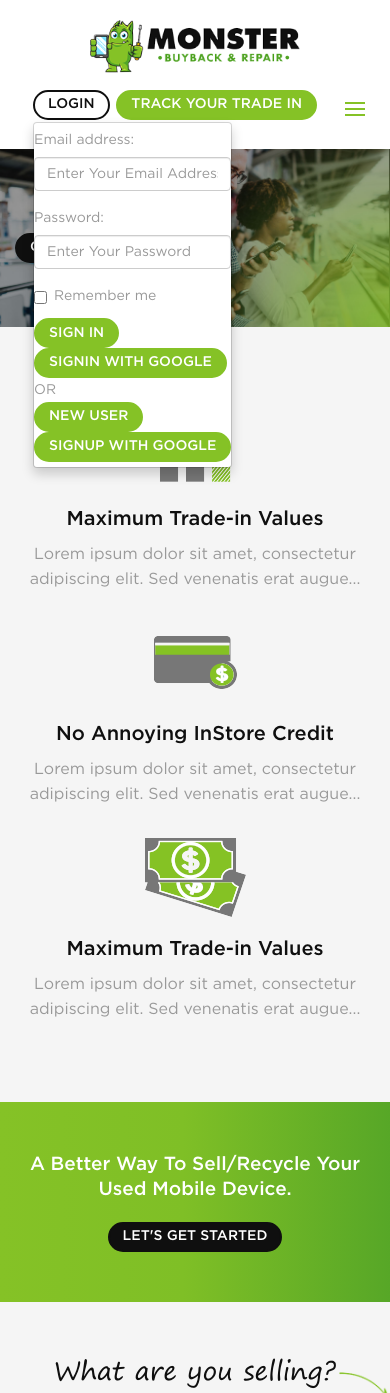
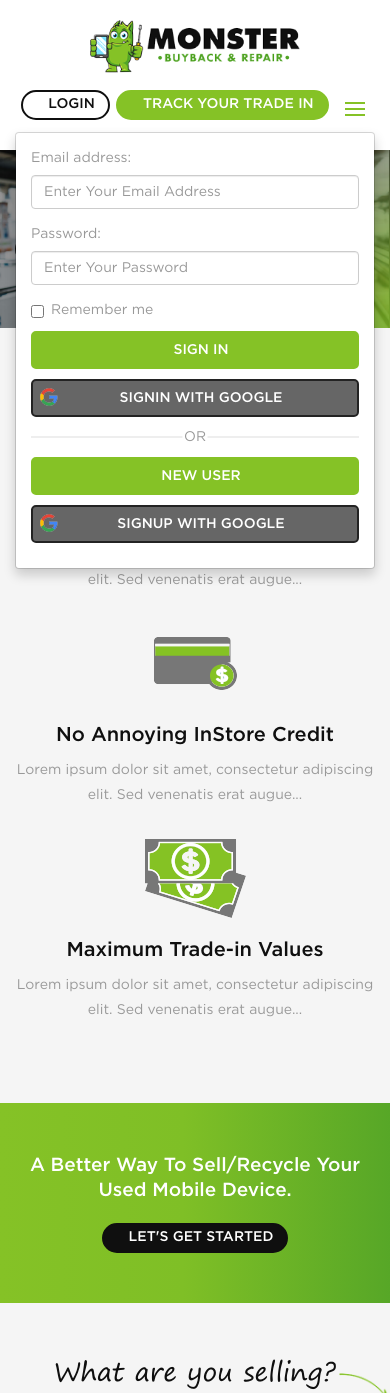
Before and after one commit to amitraj2000/monster, a CodeIgniter app: page /monster/index.php/home/index in a window 390 px wide, after a click on "LOGIN". Shown: the top 1393 px of the page. Run offline with CodeIgniter, Linux system fonts and the light colour scheme; data that the repository does not hold is empty; some libraries are stand-ins or nearby versions.

Commit message:
design change

```diff
--- a/assets/css/responsive.css
+++ b/assets/css/responsive.css
@@ -228,13 +228,26 @@ html.responsive, .responsive body{overflow-y: hidden;}
 	}
 	.detils_list ul li{ margin: 0; }
 	.detils_list{ font-size: 14px; line-height: 18px; }
+
+	.login_sec ul li{float: none; display: inline-block; margin-bottom: 10px; position: static;}
+	.login_sec ul{padding-left: 0; position: relative;}
+	.dropdown-menu{
+		min-width: 270px;
+		left: 50%;
+		transform: translate(-50%,0);
+	}
 }
 /*480px*/
 @media only screen and (max-width: 599px) {
 	.header_main .logo{float: none; margin: 0 auto; display: block;}
 	.header_main .login_sec{float: none; text-align: center;}
-	.login_sec ul li{float: none; display: inline-block;}
-	.login_sec ul{padding-left: 0;}
+	.login_sec ul li{float: none; display: inline-block; margin-bottom: 10px; position: static;}
+	.login_sec ul{padding-left: 0; position: relative;}
+	.dropdown-menu{
+		min-width: 270px;
+		left: 50%;
+		transform: translate(-50%,0);
+	}
 	.slider_text{width: auto; line-height: 30px;}
 	.slider_text span{font-size: 30px;}
 	.why_we .ww_sec{padding: 0;}
@@ -249,10 +262,28 @@ html.responsive, .responsive body{overflow-y: hidden;}
 	.f_top .logo_social .keep_touch, .f_top .logo_social .f_logo{width: auto; float: none; text-align: center;}
 	.copyright{padding: 10px 0;}
 	.copyright p, .copyright a{font-size: 15px;}
+
+	body{
+		font-size: 14px;
+		line-height: 20px;
+	}
+	.f_top ul{
+		font-size: 12px;
+	}
+	.f_top .quick_link, .f_top .devices, .f_cntct{
+		margin-top: 20px;
+	}
+	.copyright p, .copyright a{
+		font-size: 11px;
+		line-height: 17px;
+	}
+
+
+
 }
 /*320px*/
 @media only screen and (max-width: 479px) {
-	[type="submit"], [type="reset"], [type="button"], button, .btn{height: 30px; line-height: 24px; padding: 0 13px; font-size: 14px;}
+	[type="submit"], [type="reset"], [type="button"], button, .btn{height: 30px; line-height: 24px; padding: 0 13px 0 25px; font-size: 14px;}
 	.login_sec ul li:last-of-type{padding-left: 2px;}
 	.header_main .logo{width: 210px;}
 	.slider_text span, .slider_text p{display: none;}
--- a/assets/css/style.css
+++ b/assets/css/style.css
@@ -1118,16 +1118,17 @@ filter: progid:DXImageTransform.Microsoft.gradient( startColorstr='#85c226', end
 }
 .why_sell .product .pro_img{
 	position: relative;
-	height: 235px;
+	/*height: 235px;*/
 	-webkit-transition: all 1s ease-in-out 0s;
 	transition: all 1s ease-in-out 0s;
 }
 .why_sell .product .pro_img img{
-	position: absolute;
-	bottom: 0;
+	position: relative;
+	/*bottom: 0;
 	left: 50%;
 	-webkit-transform: translate(-50%, 0);
-	transform: translate(-50%, 0);
+	transform: translate(-50%, 0);*/
+	text-align: center;
 	z-index: 2;
 }
 .why_sell .product .pro_img:after{
@@ -1160,6 +1161,9 @@ filter: progid:DXImageTransform.Microsoft.gradient( startColorstr='#85c226', end
 	-webkit-transition: all 300ms ease-in-out 0s;
 	transition: all 300ms ease-in-out 0s;
 }
+
+#display_provider .pro_name{ margin-top:20px!important;}
+
 .why_sell .product a:hover .pro_name{
 	color: #85c226;
 	border-color: #85c226;
@@ -1330,6 +1334,10 @@ filter: progid:DXImageTransform.Microsoft.gradient( startColorstr='#85c226', end
 .f_top ul li a:hover, .f_cntct a:hover{
 	color: #85c222;
 }
+.f_cntct .address:last-child img,.f_cntct .ph img{
+	margin-top: 5px;
+}
+
 .f_top .subheading{
 	font-size: 14px;
 	text-transform: uppercase;
@@ -1480,3 +1488,59 @@ font-size: 50px; line-height: 52px; padding-bottom: 12px;}
 text-align: left; }
 
 .sitefooter{background:#fff;}
+
+
+#login-dropdown{}
+.dropdown-menu{ padding: 15px; text-align: center; min-width: 330px;
+width: 100%; }
+.dropdown-menu .form-group,.dropdown-menu .checkbox{
+	text-align: left;
+}
+.dropdown-menu [type="submit"],.dropdown-menu [type="reset"],
+.dropdown-menu [type="button"],.dropdown-menu button,.dropdown-menu .btn{
+line-height: 34px; height: auto;
+margin-bottom: 10px;
+font-size: 14px;
+border-radius: 5px;
+}
+.dropdown-menu #google_btn_3,.dropdown-menu #google_btn_4{
+	background: url(../images/g-normal.png) no-repeat 0 0 #666;
+	border-color: #232323;
+	border-radius: 5px;
+}
+.dropdown-menu [type="submit"], .dropdown-menu [type="reset"],
+ .dropdown-menu [type="button"], .dropdown-menu button, .dropdown-menu .btn{
+ 	width:100%;
+ }
+.dropdown-menu #google_btn_3:hover,.dropdown-menu #google_btn_4:hover{
+	background: url(../images/g-normal.png) no-repeat 0 0 #fff;
+	color: #232323;
+}
+.dropdown-menu #google_btn_3 + div{
+	position: relative;
+	display: block; margin-bottom:10px;
+}
+.dropdown-menu #google_btn_3 + div:before{
+	position: absolute;
+	left: 0;
+	top: 50%;
+	transform: translate(0,-50%);
+	-webkit-transform: translate(0,-50%);
+	width: 100%;
+	height: 1px;
+	background: #ddd;
+	content: "";
+	z-index: -2;
+}
+.dropdown-menu #google_btn_3 + div:after{
+	position: absolute;
+	left: 50%;
+	top: 50%;
+	transform: translate(-50%,-50%);
+	-webkit-transform: translate(-50%,-50%);
+	width: 25px;
+	height: 15px;
+	background: #fff;
+	z-index: -1;
+	content: "";
+}
```
Also changed, not shown: assets/images/g-normal.png (added).
